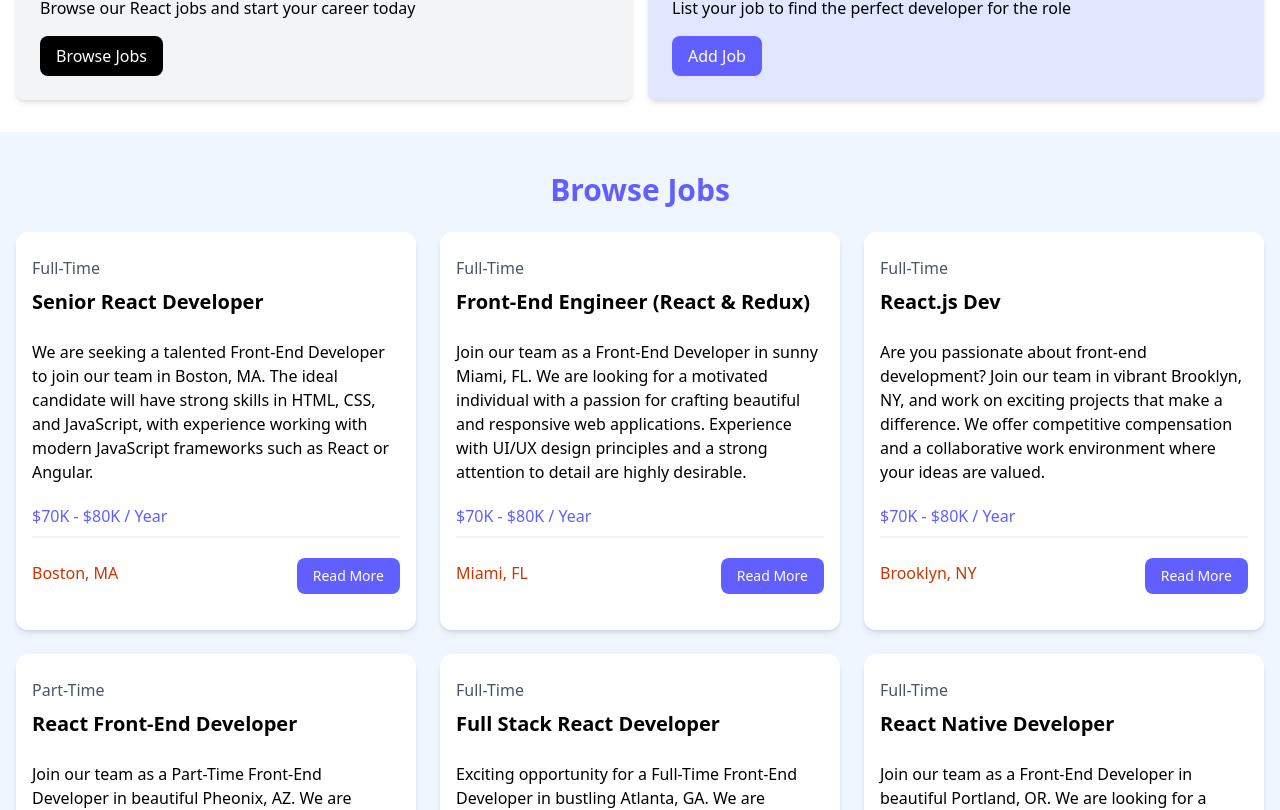
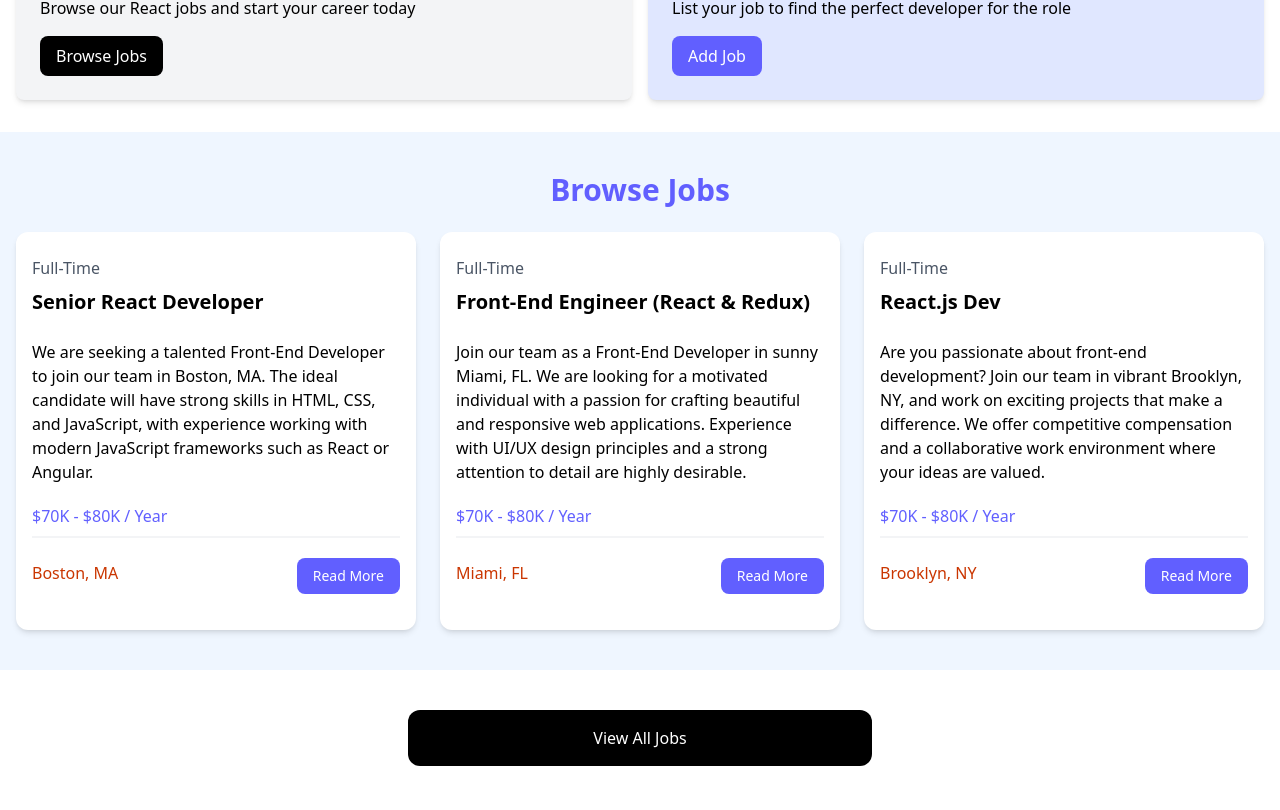
Before and after one commit to successdanesy/React-Jobs-2015, a React (Vite) app: page / in a window 1280 px wide. Shown: the part 477-1287 px from the top of the page. Built offline with nearby package versions, Linux system fonts and the light colour scheme.

Commit message:
the Jobs now render only 3 at a time, and they're rendered from the json format, not hardcoded.

```diff
--- a/src/App.jsx
+++ b/src/App.jsx
@@ -1,7 +1,8 @@
 import Navbar from "./components/Navbar"
 import Hero from "./components/Hero"
 import HomeCards from "./components/HomeCards"
-import JobListing from "./components/JobListing"
+import JobListings from "./components/JobListings.jsx"
+import JobListing from "./components/JobListing.jsx"
 
 const App = () => {
     return (
@@ -9,7 +10,7 @@ const App = () => {
             <Navbar />
             <Hero />
             <HomeCards />
-            <JobListing />
+            <JobListings />
 
             <section className="m-auto max-w-lg my-10 px-6">
                 <a
--- a/src/components/JobListing.jsx
+++ b/src/components/JobListing.jsx
@@ -1,15 +1,5 @@
-import jobs from '../jobs.json';
-
-const JobListing = () => {
+const JobListing = ({ job }) => {
     return (
-      <section className="bg-blue-50 px-4 py-10">
-          <div className="container-xl lg:container m-auto">
-              <h2 className="text-3xl font-bold text-indigo-500 mb-6 text-center">
-                  Browse Jobs
-              </h2>
-              <div className="grid grid-cols-1 md:grid-cols-3 gap-6">
-
-                  {jobs.map((job) => (
         <div className="bg-white rounded-xl shadow-md relative">
             <div className="p-4">
                 <div className="mb-6">
@@ -39,11 +29,6 @@ const JobListing = () => {
                 </div>
             </div>
         </div>
-                  )) }
-
-              </div>
-          </div>
-      </section>
-  );
-};
+    )
+}
 export default JobListing;
--- /dev/null
+++ b/src/components/JobListings.jsx
@@ -0,0 +1,23 @@
+import JobListing from "../components/JobListing.jsx"
+import jobs from '../jobs.json';
+
+const JobListings = () => {
+    const recentJobs = jobs.slice(0, 3);
+  return (
+      <section className="bg-blue-50 px-4 py-10">
+          <div className="container-xl lg:container m-auto">
+              <h2 className="text-3xl font-bold text-indigo-500 mb-6 text-center">
+                  Browse Jobs
+              </h2>
+              <div className="grid grid-cols-1 md:grid-cols-3 gap-6">
+
+                  {recentJobs.map((job) => (
+                      <JobListing key={job.id} job={ job }/>
+                  )) }
+
+              </div>
+          </div>
+      </section>
+  );
+};
+export default JobListings;
```
Lines whose indentation alone changed are shown as unchanged.
